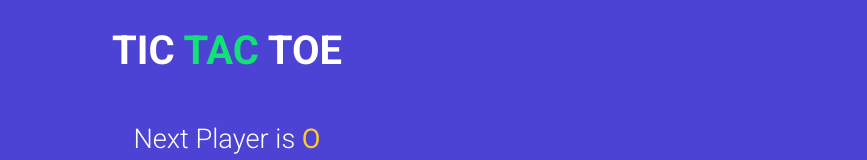
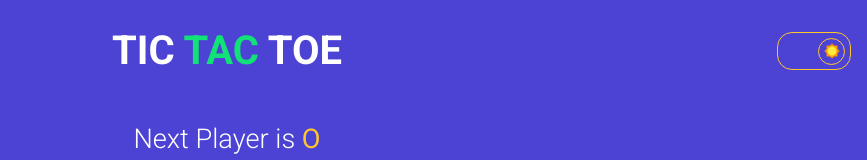
Before and after one commit to Nktech-Official/TicTacToe, a React (Vite) app: page / in a window 1280 px wide. Shown: the top 160 px of the page, without its empty margins (413-1280 px from the left). Built offline with nearby package versions, Linux system fonts and the light colour scheme.

Commit message:
feat: theme toggle button added #1

```diff
--- a/src/App.jsx
+++ b/src/App.jsx
@@ -4,6 +4,7 @@ import { calculateWinner } from './winner';
 import StatusMessage from './components/StatusMessage';
 import History from './components/History';
 import './styles.scss';
+import ToggleTheme from './components/ToggleTheme';
 
 const NEW_GAME = [
   {
@@ -56,6 +57,7 @@ function App() {
 
   return (
     <div className="app">
+      <ToggleTheme />
       <h1>
         TIC <span className="text-green">TAC</span> TOE
       </h1>
--- /dev/null
+++ b/src/components/ToggleTheme.jsx
@@ -0,0 +1,19 @@
+import Moon from '../assets/img/moon.png';
+import Sun from '../assets/img/sun.png';
+
+const ToggleTheme = () => {
+  return (
+    <button
+      className="theme-toggle"
+      onClick={e => {
+        e.target.classList.toggle('toggle');
+        document.body.classList.toggle('dark-mode');
+      }}
+    >
+      <img src={Moon} alt="dark mode" />
+      <img src={Sun} alt="light mode" />
+    </button>
+  );
+};
+
+export default ToggleTheme;
--- a/src/styles.scss
+++ b/src/styles.scss
@@ -1,6 +1,7 @@
 $green: #12e177;
 $orange: #ffc72a;
 $blue: #4c43d4;
+$darkGray: #040d12;
 
 body {
   font-family: 'Roboto', sans-serif;
@@ -8,6 +9,13 @@ body {
   color: #fff;
   padding: 0;
   margin: 0;
+  transition: background-color 0.3s linear;
+  &.dark-mode {
+    background-color: $darkGray;
+    .btn-reset {
+      background-color: $darkGray;
+    }
+  }
 }
 
 button {
@@ -25,8 +33,7 @@ button {
   flex-direction: column;
   align-items: center;
   justify-content: center;
-
-
+  position: relative;
 }
 
 .text-green {
@@ -40,7 +47,7 @@ button {
 .history-wrapper {
   width: 300px;
   min-height: 150px;
-  max-width:220px;
+  max-width: 220px;
   overflow-y: auto;
   text-align: center;
   margin-bottom: 20px;
@@ -106,7 +113,6 @@ button {
       border-bottom: none;
     }
     .square {
-
       width: 120px;
       height: 120px;
       border-right: 2px solid #fff;
@@ -177,3 +183,49 @@ button {
     }
   }
 }
+
+.theme-toggle {
+  position: absolute;
+  right: 1rem;
+  top: 2rem;
+  border: 1px solid $orange;
+  padding: 0.5rem;
+  line-height: 0;
+  border-radius: 15px;
+  &.toggle {
+    &::after {
+      right: 40px;
+    }
+    img {
+      opacity: 1 !important;
+      &:nth-of-type(2) {
+        opacity: 0 !important;
+      }
+    }
+  }
+  img {
+    width: 20px;
+    height: 20px;
+    object-fit: contain;
+    transition: all 0.3s linear;
+    pointer-events: none;
+    &:first-of-type {
+      margin-right: 1rem;
+      opacity: 0;
+    }
+  }
+  &::after {
+    content: '';
+    position: absolute;
+    width: 25px;
+    height: 25px;
+    border-radius: 50%;
+    border: 1px solid $orange;
+    left: auto;
+    right: 5px;
+    top: 0;
+    bottom: 0;
+    margin: auto;
+    transition: all 0.3s ease-in-out;
+  }
+}
```
Also changed, not shown: src/assets/img/moon.png (added), src/assets/img/sun.png (added). Lines whose indentation alone changed are shown as unchanged.
